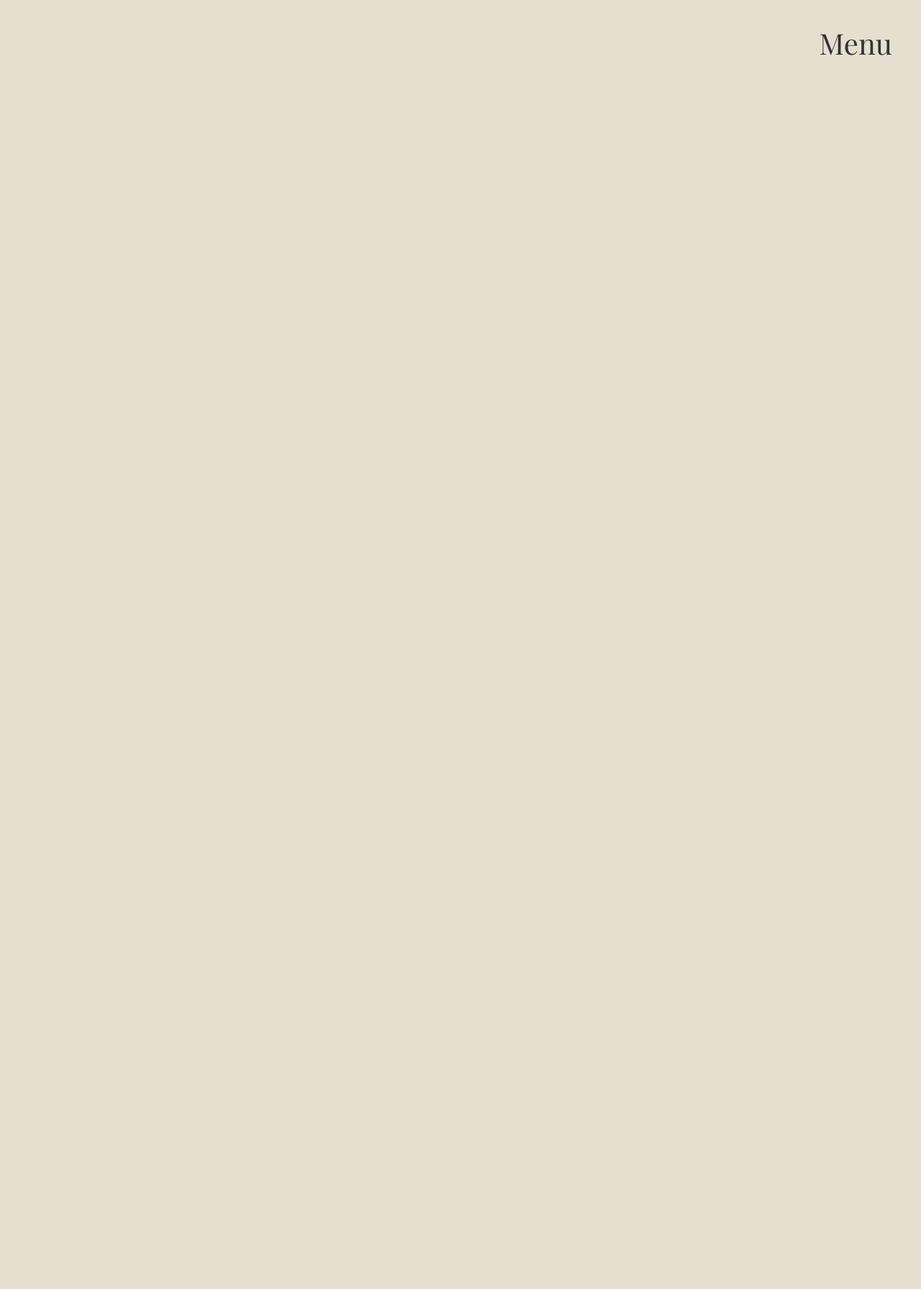
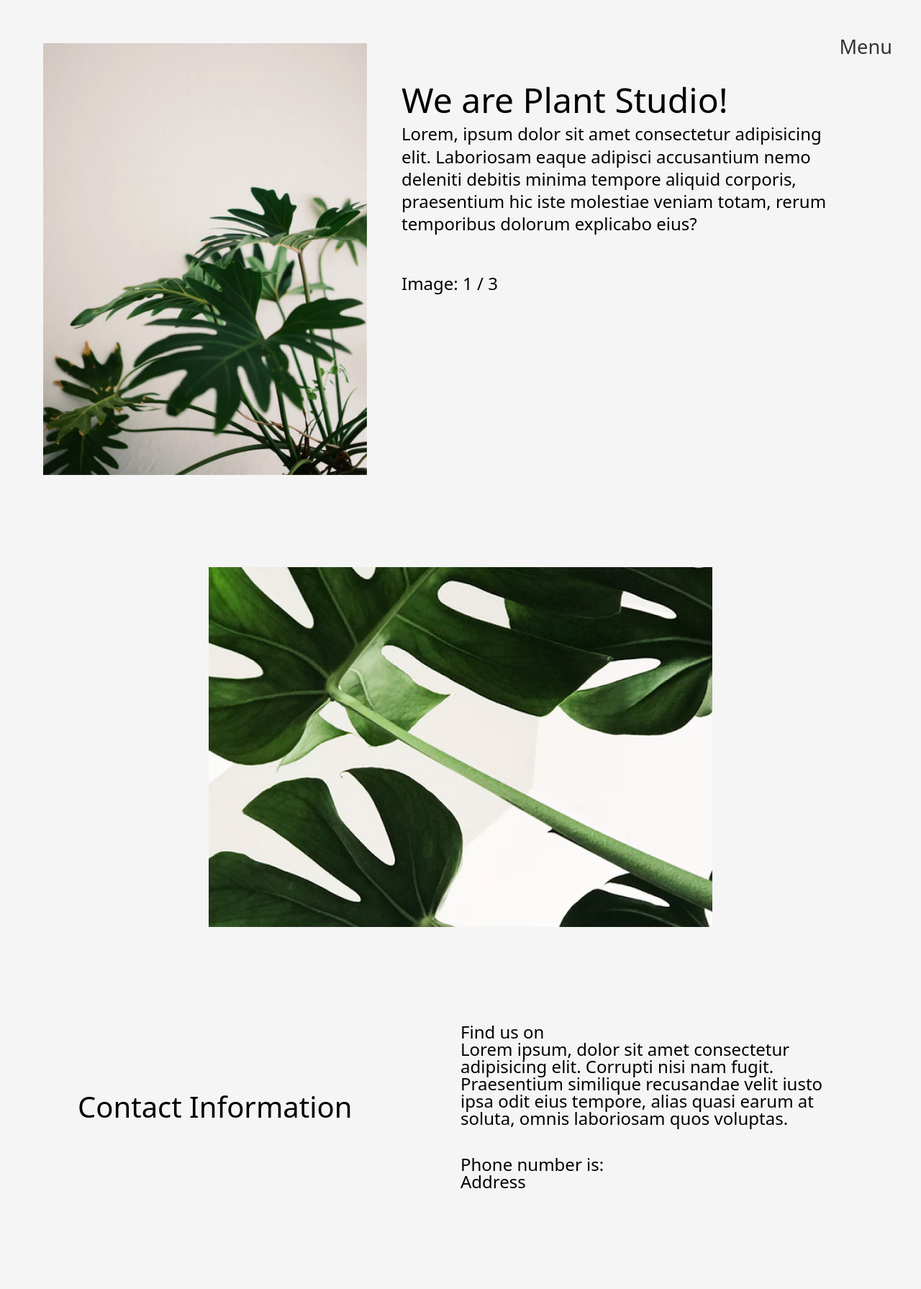
Before and after one commit to rogerdavid2/sites, a plain HTML site: page template1/about.html in a window 1280 px wide. Shown: the whole page at 72% size. Before the commit the page ends 800 px from the top, so only its background shows below. Drawn offline with nearby package versions, Linux system fonts and the light colour scheme.

Commit message:
Add files via upload

```diff
--- a/template1/about.html
+++ b/template1/about.html
@@ -10,7 +10,7 @@
     <link rel="stylesheet" href="css/_base.css">
     <link rel="stylesheet" href="css/styles.css">
     <script defer src="js/menu.js"></script>
-    <script defer src="js/opacityscroll.js"></script>
+    <script defer src="js/slider.js"></script>
 </head>
 
 <body>
@@ -73,8 +73,38 @@
     </nav>
 
 
-    <section class="sticky-horizontal">
+    <section class="about-container">
+        <div class="slider-container">
+            <img class="slide-pic" src="assets/img/plant2-2x.jpg">
+            <img class="slide-pic" src="assets/img/plant3-2x.jpg">
+            <img class="slide-pic" src="assets/img/plant4-2x.jpg">
+        </div>
 
+        <article class="intro-container">
+            <h2>We are Plant Studio!</h2>
+            <p>Lorem, ipsum dolor sit amet consectetur adipisicing elit. Laboriosam eaque adipisci accusantium nemo
+                deleniti debitis minima tempore aliquid corporis, praesentium hic iste molestiae veniam totam, rerum
+                temporibus dolorum explicabo eius?</p><br>
+            <p class="output">Image: 1 / 3</p>
+        </article>
+    </section>
+
+    <section class="single-image-container">
+        <!-- <img class="" src="assets/img/plant3-2x.jpg"> -->
+    </section>
+
+    <section class="description-container">
+        <h2>Contact Information</h2>
+
+        <article class="description-article">
+            <p>Find us on</p>
+            <p>Lorem ipsum, dolor sit amet consectetur adipisicing elit. Corrupti nisi nam fugit. Praesentium similique
+                recusandae velit iusto ipsa odit eius tempore, alias quasi earum at soluta, omnis laboriosam quos
+                voluptas.</p>
+            <br>
+            <p>Phone number is: </p>
+            <p>Address</p>
+        </article>
     </section>
 
 </body>
--- a/template1/css/styles.css
+++ b/template1/css/styles.css
@@ -1,14 +1,12 @@
-@import url('https://fonts.googleapis.com/css2?family=Playfair+Display:wght@400;600&family=Roboto+Slab&display=swap');
-
 body {
     background-color: var(--lightmode-primary);
     font-size: 40px;
-    font-family: 'Playfair Display', serif;
+    font-family: system-ui, -apple-system, BlinkMacSystemFont, 'Segoe UI', Roboto, Oxygen, Ubuntu, Cantarell, 'Open Sans', 'Helvetica Neue', sans-serif;
     margin: 60px;
 }
 
 :root {
-    --lightmode-primary: #e6decf;
+    --lightmode-primary: whitesmoke;
     --lightmode-text: #333;
     --lightmode-text-hover: #000000;
     --lightmode-sticky-text: #fff;
@@ -44,8 +42,9 @@ header {
     z-index: 3;
 }
 
-.header-link,
-.exit-link {
+a.header-link,
+a.exit-link {
+    font-size: 1.7rem;
     color: var(--lightmode-text);
     text-decoration: none;
 }
@@ -54,16 +53,9 @@ header {
 .main-grid {
     position: relative;
     z-index: 1;
-    /*display: flex;
-    flex-direction: column;*/
-    display: grid;
-    grid-template-columns: 1fr 1fr 1fr;
-    grid-template-rows: 1fr 1fr 1fr;
-    width: 100%;
-}
-
-.main-grid img {
-    border: 2px solid red;
+    display: flex;
+    flex-direction: column;
+    width: 60%;
 }
 
 .main-grid img {
@@ -126,11 +118,11 @@ nav {
     transform: translateY(-800px);
     /* active active class for transition */
     transition: transform 0.5s;
+    z-index: 4;
 }
 
 nav.active {
     transform: translateY(0px);
-    /* active class brings nav downwards */
 }
 
 /* After setTimeout() animation this img will be animated */
@@ -268,8 +260,87 @@ div.img-container h2 {
     bottom: -100px;
 }
 
+/****************************************************** About.html ****/
+section.about-container {
+    min-height: 600px;
+    display: flex;
+    z-index: 1;
+}
+
+article.intro-container {
+    max-width: 60%;
+    padding: 3rem;
+    line-height: 1.3;
+}
+
+article.intro-container h2 {
+    font-size: 3rem;
+}
+
+article.intro-container p {
+    font-size: 1.5rem;
+}
+
+div.slider-container {
+    overflow: hidden;
+    width: 450px;
+    min-height: 600px;
+    position: relative;
+    z-index: 1;
+}
+
+div.slider-container:hover {
+    cursor: pointer;
+}
+
+div.slider-container img {
+    position: absolute;
+    top: 0;
+    left: 0;
+    opacity: 0;
+    transition: transform 1s ease, opacity 400ms ease;
+}
+
+div.slider-container img:first-child {
+    z-index: 1;
+    opacity: 1;
+}
+
+div.slider-container img:hover {
+    transform: scale(1.08);
+}
+
+section.single-image-container {
+    height: 500px;
+    margin-top: 8rem;
+    /* background-color: firebrick; */
+    background-image: url(../assets/img/plant4-2x.jpg);
+    background-position: center center;
+    background-repeat: no-repeat;
+    width: 100%;
+}
+
+
+section.description-container {
+    display: flex;
+    padding: 3rem;
+    justify-content: space-between;
+    align-items: center;
+    min-height: 500px;
+}
+
+section article.description-article {
+    height: 100%;
+    width: 50%;
+}
+
+section.description-container p {
+    font-size: 1.5rem;
+    width: 100%;
+}
+
+
 /*************************************************About Page *********/
-
 /* Media Queries ***/
 @media screen and (max-width: 700px) {
     .main-grid {
@@ -296,5 +367,4 @@ div.img-container h2 {
     .hover-reveal {
         display: none;
     }
-
 }
--- a/template1/js/menu.js
+++ b/template1/js/menu.js
@@ -11,6 +11,8 @@ document.addEventListener('DOMContentLoaded', () => {
     // nav links are looped over to display images defined in css
     const navLinks = document.querySelectorAll(".menu-link");
     const navImg = document.querySelector(".nav-div-img");
+
+
 
     const changeImage = function () {
         navLinks.forEach((link) => {
--- /dev/null
+++ b/template1/js/slider.js
@@ -0,0 +1,22 @@
+const slideArea = document.querySelector("div.slider-container");
+const imagesTag = document.querySelectorAll("img.slide-pic");
+const outputP = document.querySelector("p.output");
+
+
+let curImage = 0;
+let z = 1;
+
+slideArea.addEventListener("click", function () {
+    imagesTag.forEach(img => {
+        img.style.opacity = 0;
+    })
+
+    curImage += 1;
+    if (curImage > imagesTag.length - 1) {
+        curImage = 0;
+    }
+    z += 1;
+    imagesTag[curImage].style.zIndex = z;
+    imagesTag[curImage].style.opacity = 1;
+    outputP.textContent = "Image: " + (curImage + 1) + " / " + imagesTag.length
+})
```
Also changed, not shown: template1/contact.html (+17 -18 lines).
